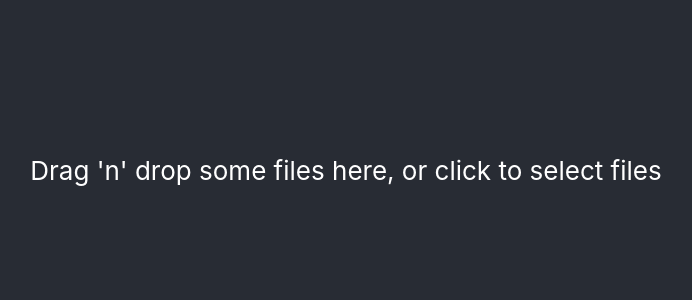
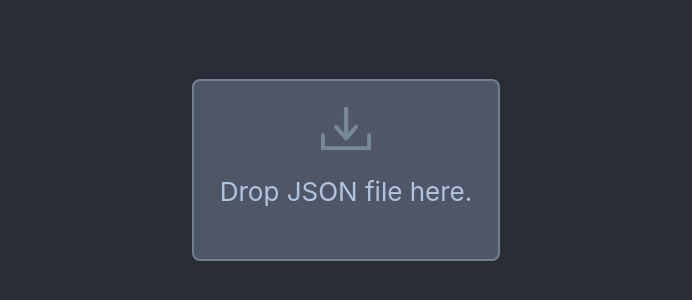
Before and after one commit to anselbrandt/drag-drop-json-chart, a React (Create React App) app: page / in a window 1280 px wide. Shown: the part 230-530 px from the top of the page, without its empty margins (294-986 px from the left). Built offline with nearby package versions, Linux system fonts and the light colour scheme.

Commit message:
Add styling to Dropzone

```diff
--- a/src/App.module.css
+++ b/src/App.module.css
@@ -10,26 +10,17 @@
   color: white;
 }
 
-/*
-
-Dropzone Styles
-
-  borderWidth: 2,
-  borderRadius: 8,
-  borderColor: 'slategrey',
-  borderStyle: 'solid',
-  backgroundColor: '#4f5666',
-  color: 'lightsteelblue',
-
-<svg
-  className="box__icon"
-  xmlns="http://www.w3.org/2000/svg"
-  width="50"
-  height="43"
-  viewBox="0 0 50 43"
-  stroke="lightslategrey"
-  fill="lightslategrey"
-  >
-    <path d="M48.4 26.5c-.9 0-1.7.7-1.7 1.7v11.6h-43.3v-11.6c0-.9-.7-1.7-1.7-1.7s-1.7.7-1.7 1.7v13.2c0 .9.7 1.7 1.7 1.7h46.7c.9 0 1.7-.7 1.7-1.7v-13.2c0-1-.7-1.7-1.7-1.7zm-24.5 6.1c.3.3.8.5 1.2.5.4 0 .9-.2 1.2-.5l10-11.6c.7-.7.7-1.7 0-2.4s-1.7-.7-2.4 0l-7.1 8.3v-25.3c0-.9-.7-1.7-1.7-1.7s-1.7.7-1.7 1.7v25.3l-7.1-8.3c-.7-.7-1.7-.7-2.4 0s-.7 1.7 0 2.4l10 11.6z"></path>
-  </svg>
-*/
+.dropContainer {
+  display: flex;
+  flex-direction: column;
+  align-items: center;
+  padding: 1em;
+  border-width: 2px;
+  border-radius: 8px;
+  border-color: slategray;
+  border-style: solid;
+  background-color: #4f5666;
+  color: lightsteelblue;
+  outline: none;
+  transition: border 0.25s ease-in-out;
+}
--- a/src/Dropzone.js
+++ b/src/Dropzone.js
@@ -1,5 +1,6 @@
 import React, { useCallback } from 'react';
 import { useDropzone } from 'react-dropzone';
+import styles from './App.module.css';
 
 export default function Dropzone() {
   const onDrop = useCallback(acceptedFiles => {
@@ -19,13 +20,26 @@ export default function Dropzone() {
   const { getRootProps, getInputProps, isDragActive } = useDropzone({ onDrop });
 
   return (
+    <div className={styles.dropContainer}>
+      <svg
+        className="box__icon"
+        xmlns="http://www.w3.org/2000/svg"
+        width="50"
+        height="43"
+        viewBox="0 0 50 43"
+        stroke="lightslategrey"
+        fill="lightslategrey"
+      >
+        <path d="M48.4 26.5c-.9 0-1.7.7-1.7 1.7v11.6h-43.3v-11.6c0-.9-.7-1.7-1.7-1.7s-1.7.7-1.7 1.7v13.2c0 .9.7 1.7 1.7 1.7h46.7c.9 0 1.7-.7 1.7-1.7v-13.2c0-1-.7-1.7-1.7-1.7zm-24.5 6.1c.3.3.8.5 1.2.5.4 0 .9-.2 1.2-.5l10-11.6c.7-.7.7-1.7 0-2.4s-1.7-.7-2.4 0l-7.1 8.3v-25.3c0-.9-.7-1.7-1.7-1.7s-1.7.7-1.7 1.7v25.3l-7.1-8.3c-.7-.7-1.7-.7-2.4 0s-.7 1.7 0 2.4l10 11.6z"></path>
+      </svg>
       <div {...getRootProps()}>
         <input {...getInputProps()} />
         {isDragActive ? (
           <p>Drop the files here ...</p>
         ) : (
-        <p>Drag 'n' drop some files here, or click to select files</p>
+          <p>Drop JSON file here.</p>
         )}
+      </div>
     </div>
   );
 }
```
Lines whose indentation alone changed are shown as unchanged.
